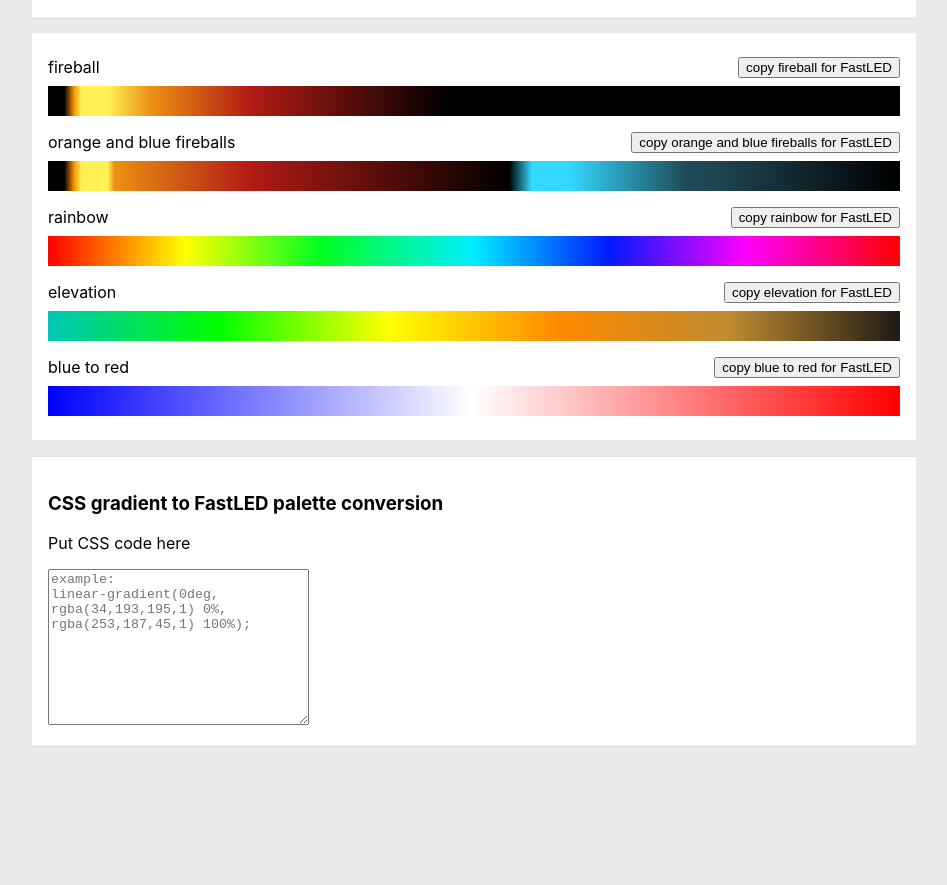
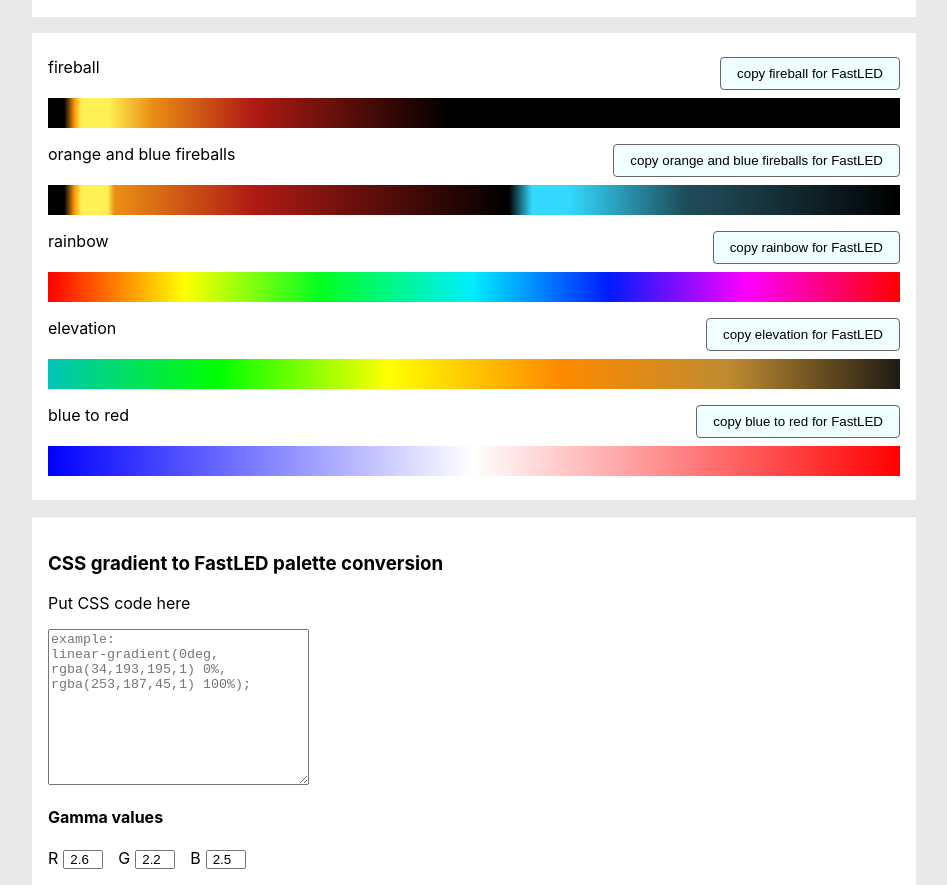
Before and after one commit to edabot/palette-library, a Next.js app: page / in a window 1280 px wide. Shown: the part 140-1025 px from the top of the page, without its empty margins (166-1113 px from the left). Before the commit the page ends 885 px from the top, so only its background shows below. Built offline with nearby package versions, Linux system fonts and the light colour scheme.

Commit message:
add gamma inputs

```diff
--- /dev/null
+++ b/components/CSSConverter.js
@@ -0,0 +1,95 @@
+import React, { useState } from 'react'
+import { CopyButton } from './CopyButton'
+import { CSSToFastLED } from '../utils/utils'
+import styles from '../styles/Home.module.css'
+
+const CSSConverter = () => {
+    const [code, setCode] = useState('')
+    const [result, setResult] = useState('')
+    const [gammas, setGammas] = useState({ R: 2.6, G: 2.2, B: 2.5 })
+
+    const handleChange = (e) => {
+        setCode(e.target.value)
+        const regex = /(?<=deg, )[\s\S]+(?=%\))/g
+        const match = e.target.value.match(regex)
+        if (match) {
+            setResult(`// converted for FastLED with gammas (${gammas.R}, ${
+                gammas.G
+            }, ${gammas.B})
+          \nDEFINE_GRADIENT_PALETTE( my_new_palette_gp ) {\n${CSSToFastLED(
+              match[0],
+              gammas
+          )}};`)
+        }
+    }
+
+    const handleGammaChange = (e) => {
+        const newValue = parseFloat(e.target.value)
+        const color = e.target.name
+        if (color === 'R') {
+            setGammas({ R: newValue, G: gammas.G, B: gammas.B })
+        }
+        if (color === 'G') {
+            setGammas({ R: gammas.R, G: newValue, B: gammas.B })
+        }
+        if (color === 'B') {
+            setGammas({ R: gammas.R, G: gammas.G, B: newValue })
+        }
+    }
+
+    return (
+        <div className={styles.converter}>
+            <h3>CSS gradient to FastLED palette conversion</h3>
+            <p>Put CSS code here</p>
+            <div className={styles.converterRow}>
+                <div className={styles.flexColumn}>
+                    <textarea
+                        name="message"
+                        rows="10"
+                        cols="30"
+                        value={code}
+                        onChange={handleChange}
+                        placeholder={`example:\nlinear-gradient(0deg, rgba(34,193,195,1) 0%, rgba(253,187,45,1) 100%);`}
+                    />
+                    <div>
+                        <h4>Gamma values</h4>
+                        R
+                        <input
+                            className={styles.gammaInput}
+                            value={gammas.R}
+                            name={'R'}
+                            onChange={handleGammaChange}
+                        />
+                        G
+                        <input
+                            className={styles.gammaInput}
+                            value={gammas.G}
+                            name={'G'}
+                            onChange={handleGammaChange}
+                        />
+                        B
+                        <input
+                            className={styles.gammaInput}
+                            value={gammas.B}
+                            name={'B'}
+                            onChange={handleGammaChange}
+                        />
+                    </div>
+                </div>
+                {result && (
+                    <>
+                        <div className={styles.converterResult}>{result}</div>
+                        <div>
+                            <CopyButton
+                                text={'copy to clipboard'}
+                                data={result}
+                            />
+                        </div>
+                    </>
+                )}
+            </div>
+        </div>
+    )
+}
+
+export { CSSConverter }
--- a/components/CopyButton.js
+++ b/components/CopyButton.js
@@ -1,5 +1,6 @@
 import React, { useState } from 'react'
 import { updateClipboard } from '../utils/utils'
+import styles from '../styles/CopyButton.module.css'
 
 const CopyButton = ({ text, data }) => {
     const [clicked, setClicked] = useState(false)
@@ -11,7 +12,10 @@
     }
 
     return (
-        <button onClick={() => HandleClick()}>
+        <button
+            className={`${styles.copybutton} ${clicked ? styles.clicked : ''}`}
+            onClick={() => HandleClick()}
+        >
             {clicked && 'copied'}
             {!clicked && text}
         </button>
--- a/pages/index.js
+++ b/pages/index.js
@@ -1,13 +1,9 @@
 import React, { useState } from 'react'
 import styles from '../styles/Home.module.css'
 import { palettes } from '../utils/palettes'
-import {
-    CSSToFastLED,
-    paletteToStyle,
-    updateClipboard,
-    paletteNameConverter,
-} from '../utils/utils'
+import { paletteToStyle, paletteNameConverter } from '../utils/utils'
 import { CopyButton } from '../components/CopyButton'
+import { CSSConverter } from '../components/CSSConverter'
 
 export default function Home() {
     return (
@@ -60,50 +56,3 @@
     )} ) {\n${data}};`
     return <CopyButton text={`copy ${name} for FastLED`} data={convertedData} />
 }
-
-const CSSConverter = () => {
-    const [code, setCode] = useState('')
-    const [result, setResult] = useState('')
-
-    const handleChange = (e) => {
-        setCode(e.target.value)
-        const regex = /(?<=deg, )[\s\S]+(?=%\))/g
-        const match = e.target.value.match(regex)
-        if (match) {
-            setResult(`// converted for FastLED with gammas (2.6, 2.2, 2.5)
-            \nDEFINE_GRADIENT_PALETTE( my_new_palette_gp ) {\n${CSSToFastLED(
-                match[0]
-            )}};`)
-        }
-    }
-
-    return (
-        <div className={styles.converter}>
-            <h3>CSS gradient to FastLED palette conversion</h3>
-            <p>Put CSS code here</p>
-            <div className={styles.converterRow}>
-                <div>
-                    <textarea
-                        name="message"
-                        rows="10"
-                        cols="30"
-                        value={code}
-                        onChange={handleChange}
-                        placeholder={`example:\nlinear-gradient(0deg, rgba(34,193,195,1) 0%, rgba(253,187,45,1) 100%);`}
-                    />
-                </div>
-                {result && (
-                    <>
-                        <div className={styles.converterResult}>{result}</div>
-                        <div>
-                            <CopyButton
-                                text={'copy to clipboard'}
-                                data={result}
-                            />
-                        </div>
-                    </>
-                )}
-            </div>
-        </div>
-    )
-}
--- /dev/null
+++ b/styles/CopyButton.module.css
@@ -0,0 +1,13 @@
+.copybutton {
+    border: 1px solid #666;
+    background-color: azure;
+    color: black;
+    padding: 0.5rem 1rem;
+    border-radius: 4px;
+    cursor: pointer;
+}
+
+.clicked {
+    background-color: azure;
+    color: #666;
+}
--- a/styles/Home.module.css
+++ b/styles/Home.module.css
@@ -32,7 +32,7 @@
 
 .paletteItem {
     width: 100%;
-  padding: .5rem 0;
+    padding: 0.5rem 0;
 }
 
 .paletteHeader {
@@ -91,3 +91,20 @@
 .colorname {
     color: black;
 }
+
+.copybutton {
+    border: 1px solid black;
+    background-color: azure;
+    color: white;
+}
+
+.flexColumn {
+    display: flex;
+    flex-direction: column;
+}
+
+.gammaInput {
+    padding: 0 5px;
+    margin: 0 15px 0 5px;
+    width: 40px;
+}
--- a/utils/utils.js
+++ b/utils/utils.js
@@ -12,34 +12,31 @@
     return res
 }
 
-const splitValues = (entry) => {
+const splitValues = (entry, gammas) => {
     const arr = entry.split(' ')
     const position = Math.round(parseInt(arr[1]) * 2.55)
     const RGBValues = arr[0]
     let gammaR, gammaG, gammaB
 
     if (RGBValues.startsWith('#')) {
-        gammaR = adjustGamma(parseInt(RGBValues.substring(1, 3), 16), rgamma)
-        gammaG = adjustGamma(parseInt(RGBValues.substring(3, 5), 16), bgamma)
-        gammaB = adjustGamma(parseInt(RGBValues.substring(5, 7), 16), ggamma)
+        gammaR = adjustGamma(parseInt(RGBValues.substring(1, 3), 16), gammas.R)
+        gammaG = adjustGamma(parseInt(RGBValues.substring(3, 5), 16), gammas.G)
+        gammaB = adjustGamma(parseInt(RGBValues.substring(5, 7), 16), gammas.B)
     } else {
         const RGB = RGBValues.substring(5).split(',')
-        gammaR = adjustGamma(RGB[0], rgamma)
-        gammaG = adjustGamma(RGB[1], bgamma)
-        gammaB = adjustGamma(RGB[2], ggamma)
+        gammaR = adjustGamma(RGB[0], gammas.R)
+        gammaG = adjustGamma(RGB[1], gammas.G)
+        gammaB = adjustGamma(RGB[2], gammas.B)
     }
 
     return position + ', ' + gammaR + ', ' + gammaG + ', ' + gammaB
 }
 
-const CSSToFastLED = (string) => {
+const CSSToFastLED = (string, gammas) => {
     let arr = string.split('%, ')
     const first = arr[0]
     const last = arr[arr.length - 1]
-    console.log(first)
 
-    console.log(last)
-    console.log(first.endsWith(' 0'))
     if (!first.endsWith(' 0')) {
         const newFirst = first.substring(0, first.lastIndexOf(' ')) + ' 0'
         arr.unshift(newFirst)
@@ -48,10 +45,9 @@
         const newLast = last.substring(0, last.lastIndexOf(' ')) + ' 100'
         arr.push(newLast)
     }
-    console.log(arr)
     let result = ''
     for (let i = 0; i < arr.length; i++) {
-        result += splitValues(arr[i])
+        result += splitValues(arr[i], gammas)
         if (i < arr.length - 1) {
             result += ','
         }
```
Lines whose indentation alone changed are shown as unchanged.
